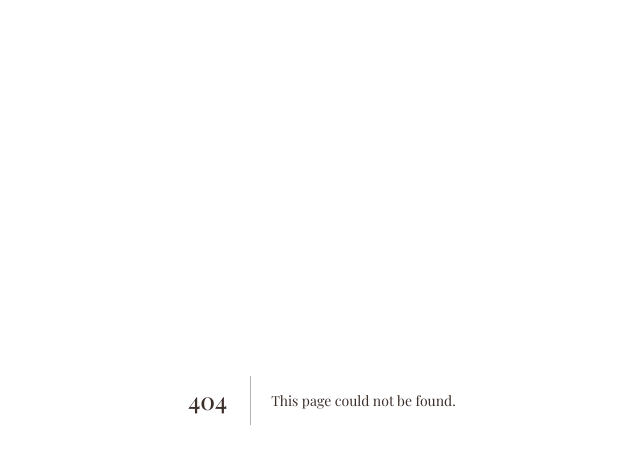
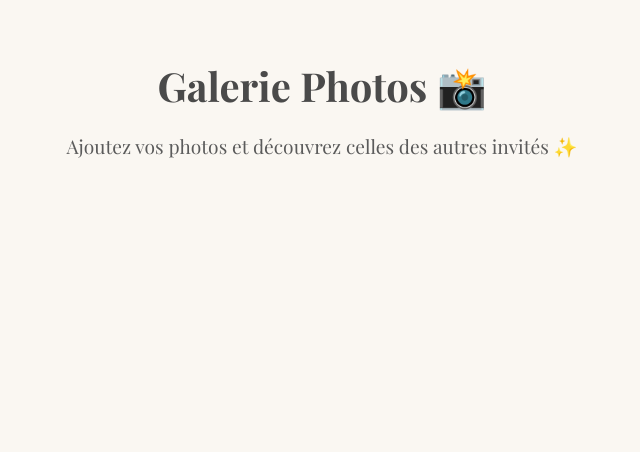
Before and after one commit to loralouzo/mariage-laura-matthieu, a Next.js app: page /galerie in a window 1280 px wide. Before the commit this address had no page. Shown: the top 452 px of the page, without its empty margins (318-958 px from the left). Built offline with nearby package versions, Linux system fonts and the light colour scheme; a web font is replaced by a local one.

Commit message:
Ajout touche galerie

```diff
--- /dev/null
+++ b/app/galerie/page.jsx
@@ -0,0 +1,34 @@
+"use client";
+
+export default function Galerie() {
+  return (
+    <main
+      style={{
+        minHeight: "100vh",
+        padding: "2rem",
+        background: "#faf7f2",
+        textAlign: "center",
+      }}
+    >
+      <h1
+        style={{
+          fontSize: "2.5rem",
+          marginBottom: "1rem",
+          fontWeight: 700,
+          color: "#4a4a4a",
+        }}
+      >
+        Galerie Photos 📸
+      </h1>
+
+      <p style={{ color: "#5b5b5b", fontSize: "1.2rem", marginBottom: "2rem" }}>
+        Ajoutez vos photos et découvrez celles des autres invités ✨
+      </p>
+
+      {/* Ici on ajoutera ensuite :
+          - upload de photos
+          - mur de photos
+      */}
+    </main>
+  );
+}
```
Also changed, not shown: app/page.js (+18 -1 lines).
